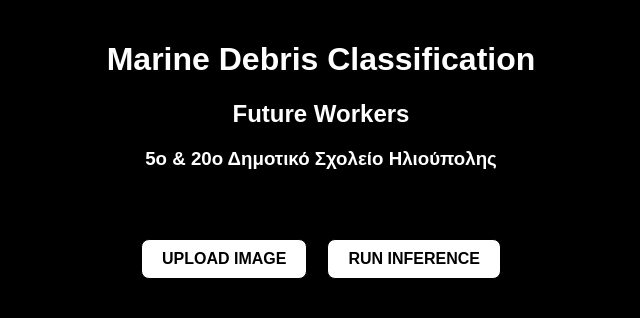
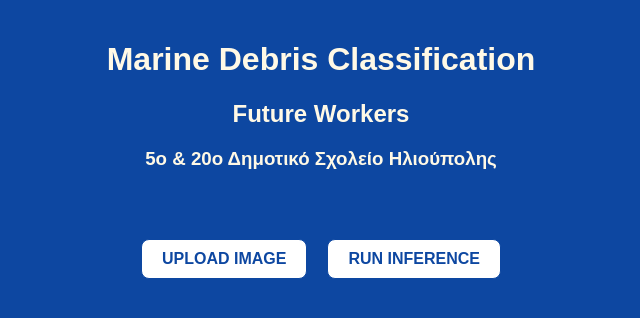
Before and after one commit to ioannisCC/marine-debris-segmentation-and-classification, a React (Create React App) app: page / in a window 1280 px wide. Shown: the top 318 px of the page, without its empty margins (319-959 px from the left). Built offline with nearby package versions, Linux system fonts and the light colour scheme.

Commit message:
New Aqua Design

```diff
--- a/src/App.css
+++ b/src/App.css
@@ -1,26 +1,26 @@
 html, body {
   height: 100%;
   margin: 0;
-  background-color: #000;
+  background-color: #0d47a1; /* Brighter intense blue */
 }
 
 .App {
   text-align: center;
   font-family: Arial, sans-serif;
   padding: 20px;
-  background-color: #000; /* Black background for the app */
-  color: #fff; /* White text color for contrast */
+  background-color: #0d47a1; /* Match the background */
+  color: #fff9e6; /* Light cream text inspired by the turtle */
 }
 
 .App-header {
-  background-color: #000; /* Match the app background */
+  background-color: #0d47a1; /* Match the app background */
   min-height: 100vh;
   display: flex;
   flex-direction: column;
   align-items: center;
   justify-content: center;
   font-size: calc(10px + 2vmin);
-  color: #fff; /* White text color */
+  color: #fff9e6; /* Cream text */
 }
 
 input[type="file"] {
@@ -35,9 +35,9 @@ button, .custom-file-upload {
   margin-top: 50px;
   font-size: 16px;
   font-weight: bold;
-  color: #000; /* Black text color */
-  background: #fff; /* White background for contrast */
-  border: 1px solid #000; /* Black border for clarity */
+  color: #0d47a1; /* Bright intense blue text */
+  background: #fff; /* White background */
+  border: 1px solid #0d47a1; /* Bright intense blue border */
   border-radius: 8px;
   cursor: pointer;
   transition: background 0.3s ease, transform 0.2s ease;
@@ -45,14 +45,14 @@ button, .custom-file-upload {
 }
 
 button:hover, .custom-file-upload:hover {
-  background: #ccc; /* Light gray for hover effect */
-  color: #000; /* Ensure text remains visible */
+  background: #e6e6e6; /* Light gray for hover */
+  color: #0d47a1; /* Ensure text remains visible */
   transform: translateY(-2px);
 }
 
 button:disabled {
-  background: #333; /* Dark gray for disabled state */
-  color: #aaa; /* Light gray text */
+  background: #594a3f; /* Muted brown for disabled state */
+  color: #fff9e6; /* Light cream text */
   cursor: not-allowed;
 }
 
@@ -78,7 +78,7 @@ button:active, .custom-file-upload:active {
 img {
   max-width: 100%;
   max-height: 50vh;
-  border: 2px solid #fff; /* Add a white border around images */
+  border: 2px solid #fff9e6; /* Light cream border */
 }
 
 table {
@@ -86,29 +86,29 @@ table {
   margin: 20px auto;
   border-collapse: collapse;
   text-align: left;
-  box-shadow: 0px 0px 10px rgba(255, 255, 255, 0.2); /* Subtle white shadow */
+  box-shadow: 0px 0px 10px rgba(255, 249, 230, 0.2); /* Subtle cream shadow */
   font-size: 14px;
-  background-color: #000; /* Black table background */
-  color: #fff; /* White text color */
+  background-color: #0d47a1; /* Bright intense blue table background */
+  color: #fff9e6; /* Light cream text */
 }
 
 th, td {
-  border: 1px solid #fff; /* White borders */
+  border: 1px solid #fff9e6; /* Cream borders */
   padding: 10px 15px;
 }
 
 th {
-  background-color: #333; /* Dark gray for header */
-  color: #fff; /* White text color */
+  background-color: #1976d2; /* Lighter brighter blue for header */
+  color: #fff9e6; /* Light cream text */
   font-weight: bold;
 }
 
 tr:nth-child(even) {
-  background-color: #222; /* Slightly lighter black for even rows */
+  background-color: #1565c0; /* Vibrant blue for even rows */
 }
 
 tr:hover {
-  background-color: #444; /* Dark gray for hover effect */
+  background-color: #2196f3; /* Even brighter blue for hover effect */
 }
 
 table + div {
```
